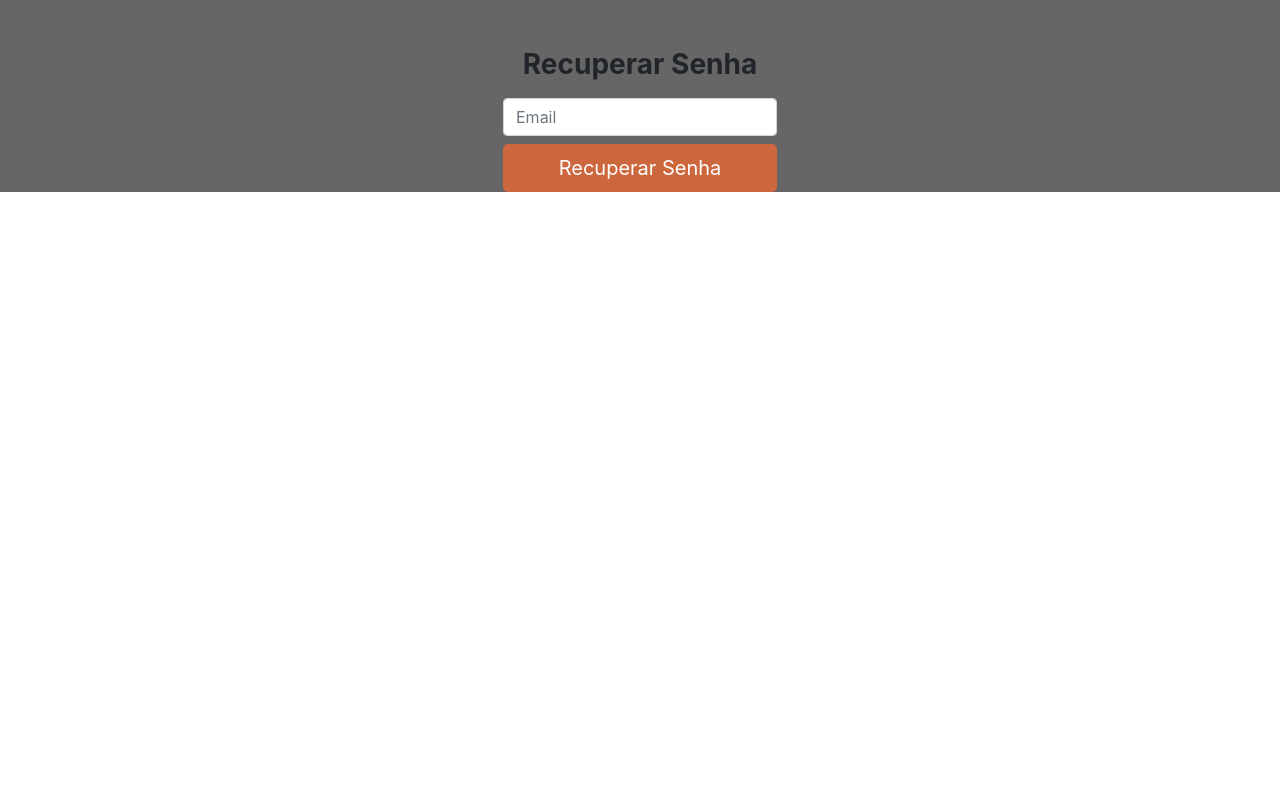
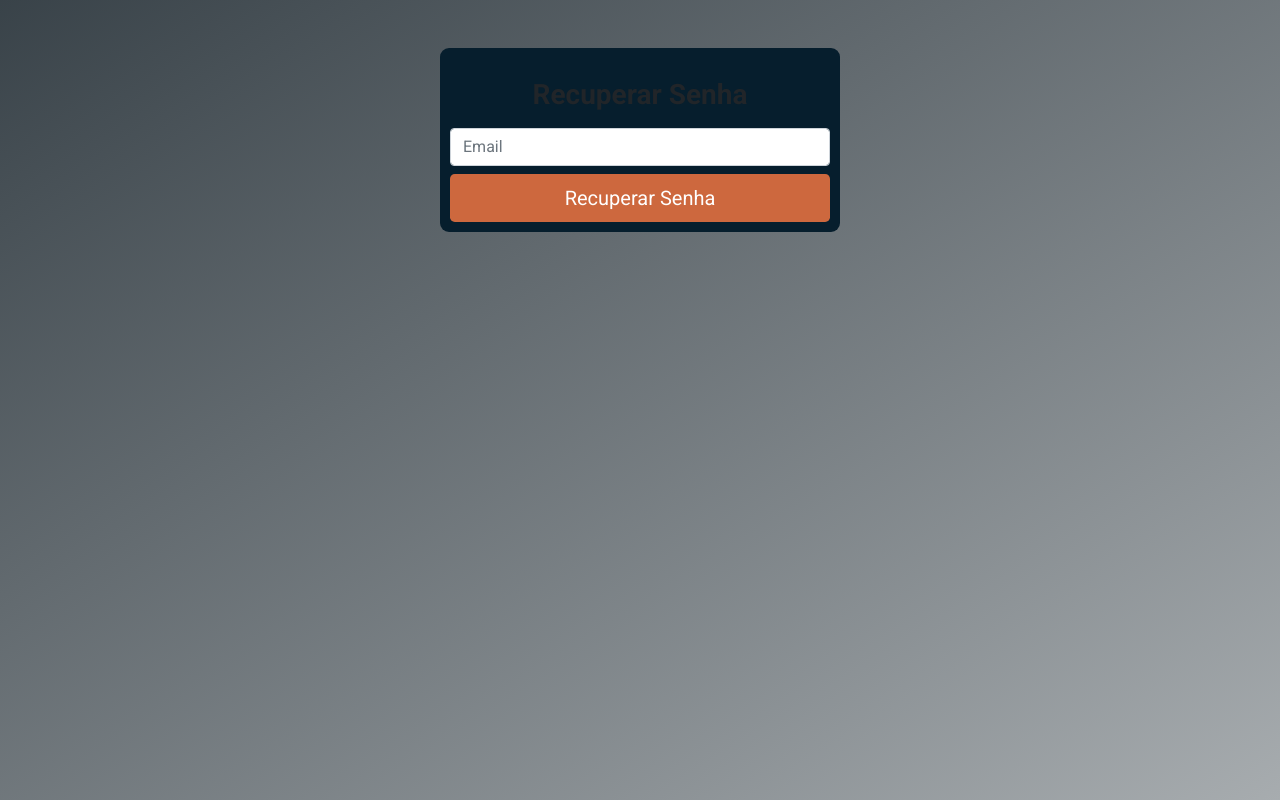
Before and after one commit to jaguilarodrigues/central-de-erros, a React (Create React App) app in the folder central-de-erros/: page /usuariorecuperarsenha in a window 1280 px wide. Built offline with nearby package versions, Linux system fonts and the light colour scheme.

Commit message:
Algumas alterações e estilização da tela de cadastro de usuários

```diff
--- a/central-de-erros/src/view/usuario-novo/index.js
+++ b/central-de-erros/src/view/usuario-novo/index.js
@@ -1,4 +1,5 @@
 import React, { useState } from 'react';
+import { toast } from 'react-toastify';
 import firebase from '../../config/firebase';
 import 'firebase/auth';
 
@@ -7,50 +8,52 @@ import './style.css';
 function NovoSusuario() {
   const [email, setEmail] = useState();
   const [senha, setSenha] = useState();
-  const [msgTipo, setMsgTipo] = useState();
-  const [msg, setMsg] = useState();
   const [carregando, setCarregando] = useState();
 
   function Cadastrar() {
     setCarregando(1);
-    setMsgTipo(null);
-
-    // Validação de informação de dados valida se há email e senha
-    if (!email || !senha) {
+    if (!email) {
+      toast.error('Email deve ser informado !');
       setCarregando(0);
-      setMsgTipo('erro');
-      setMsg('Você precisa informar o email e senha para efetuar o cadastro');
-      return;
-    }
+    } else if (!senha) {
+      toast.error('Senha deve ser informada !');
+      setCarregando(0);
+    } else {
       // Faz validações para fazer o cadastro do usuário pegando dados do retorno
       firebase.auth().createUserWithEmailAndPassword(email, senha).then(resultado => {
         setCarregando(0);
-      setMsgTipo('sucesso');
+        toast.success('Usuário Cadastrado com sucesso !');
       }).catch(erro => {
         setCarregando(0);
-      setMsgTipo('erro');
         switch (erro.message) {
           case 'Password should be at least 6 characters':
-          setMsg('A Senha deve ter pelo menos 6 caracteres');
+            toast.error('A Senha deve ter pelo menos 6 caracteres');
+            setCarregando(0);
             break;
           case 'The email address is already in use by another account.':
-          setMsg('Este email já está sendo utilizado por outro usuário!');
+            toast.error('Este email já está sendo utilizado por outro usuário!');
+            setCarregando(0);
             break;
           case 'The email address is badly formatted.':
-          setMsg('O Formato do email é inválido.');
+            toast.error('O Formato do email é inválido.');
+            setCarregando(0);
             break;
           default:
-          setMsg('Não foi possível cadastrar. Tente novamente mais tarde!');
+            toast.error('Não foi possível cadastrar. Tente novamente mais tarde!');
+            setCarregando(0);
             break;
         }
       })
+    }
   }
 
   return (
     <div className="form-cadastro">
       <form className="form-login text-center  mx-auto mt-5">
-        <h1 className="h3 mb-3 text-balck font-weight-bold">Cadastro</h1>
-
+        <div className="label-cadastro">
+          <h3 className="mb-2 text-white font-weight-bold"><i class="fa fa-user-plus"></i> Cadastro de Usuários</h3>
+          <hr />
+        </div>
         <div class="input-group mb-3">
           <div class="input-group-prepend">
             <span class="input-group-text" id="basic-addon1"><i class="fa fa-envelope"></i></span>
@@ -71,11 +74,6 @@ function NovoSusuario() {
             : <button onClick={Cadastrar} type="button" className="btn btn-lg btn-block mt-3 mb-5 btn-cadastro" >Cadastrar</button>
         }
 
-        <div className="msg-login text-black text-center my-5">
-          {msgTipo === 'sucesso' && <span><strong>WOW!</strong>Usuário Cadastrado com Sucesso</span>}
-          {msgTipo === 'erro' && <span><strong>Ops!</strong> {msg}</span>}
-        </div>
-
       </form>
     </div>
   );
--- a/central-de-erros/src/view/usuario-novo/style.css
+++ b/central-de-erros/src/view/usuario-novo/style.css
@@ -1,18 +1,46 @@
-body{
+body html{
   padding: 0;
   margin: 0;
+  font-family: 'Roboto';
 }
+
+.label-cadastro{
+  background-color: #061e2d;
+}
+
 .form-cadastro {
   display: flex;
   flex-direction: column;
+  justify-content: first baseline;
   align-items: center;
-  justify-content: center;
-  background-color: #666666;
+  width: 100vw;
+  height: 100vh;
+  background-color: #071e2d; /* For browsers that do not support gradients */
+  background-image: linear-gradient(to bottom right, #525557aa,#a7acaf);
+  font-family: 'Roboto';
+}
+
+.label-cadastro h3{
+  font-size: 27px;
+}
+
+.label-cadastro i{
+  font-size: 30px;
+  color: #dd9d3c;
+}
+
+.label-cadastro hr{
+  border: solid 0.25px #ffffff;
 }
 
 .form-login{
-  max-width: 650px;
- }
+  border-style: solid;
+  border-width: 0px;
+  border-radius: 9px 9px 9px 9px;
+  min-width: 400px;
+  padding: 30px 10px 10px 10px;
+  background-color: #061e2d;
+}
 
  .btn-cadastro {
   background-color: #cd683e;
```
Lines whose indentation alone changed are shown as unchanged.
